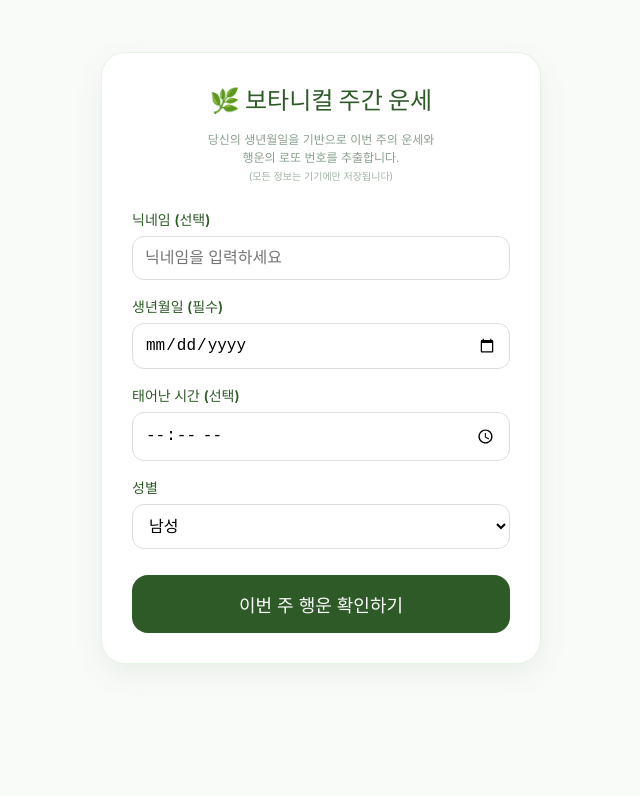
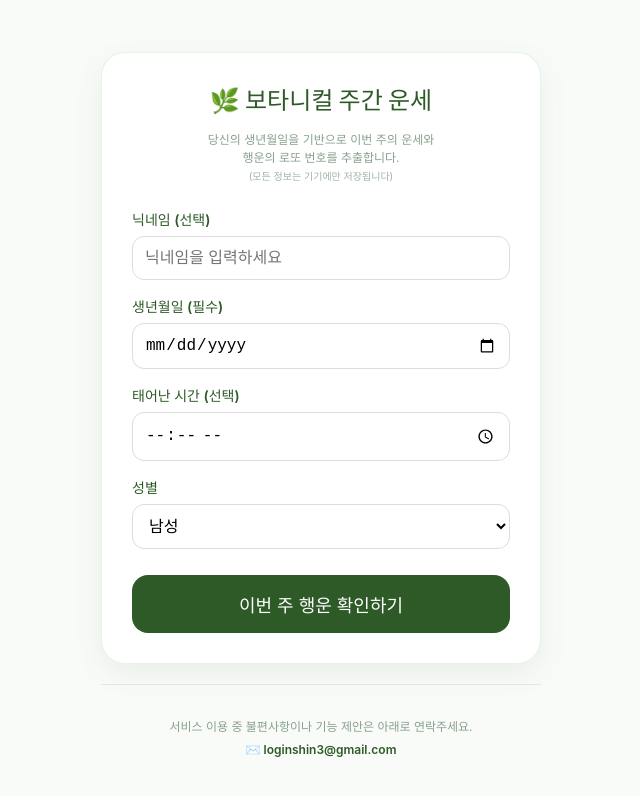
Before and after one commit to loginshin/ipjangLotto, a React (Vite) app: page / in a window 1280 px wide. Shown: the top 796 px of the page, without its empty margins (319-959 px from the left). Built offline with nearby package versions, Linux system fonts and the light colour scheme; a web font is replaced by a local one.

Commit message:
✨ feat(footer): footer 연락처 등록

```diff
--- a/src/App.css
+++ b/src/App.css
@@ -242,3 +242,29 @@ input:focus, select:focus {
 
 .history-up { color: #d32f2f; }
 .history-down { color: #1976d2; }
+
+/* Footer Styles */
+.app-footer {
+  margin-top: 20px;
+  padding: 20px 0 40px;
+  text-align: center;
+  border-top: 1px solid rgba(45, 90, 39, 0.1);
+}
+
+.footer-text {
+  font-size: 12px;
+  color: #88a08d;
+  line-height: 1.6;
+}
+
+.footer-link {
+  color: var(--primary-green);
+  text-decoration: none;
+  font-weight: 600;
+  margin-top: 4px;
+  display: inline-block;
+}
+
+.footer-link:hover {
+  text-decoration: underline;
+}
--- a/src/App.tsx
+++ b/src/App.tsx
@@ -113,6 +113,15 @@ function App() {
           />
         )
       )}
+
+      <footer className="app-footer">
+        <p className="footer-text">
+          서비스 이용 중 불편사항이나 기능 제안은 아래로 연락주세요.<br/>
+          <a href="mailto:loginshin3@gmail.com" className="footer-link">
+            ✉️ loginshin3@gmail.com
+          </a>
+        </p>
+      </footer>
     </div>
   );
 }
```
